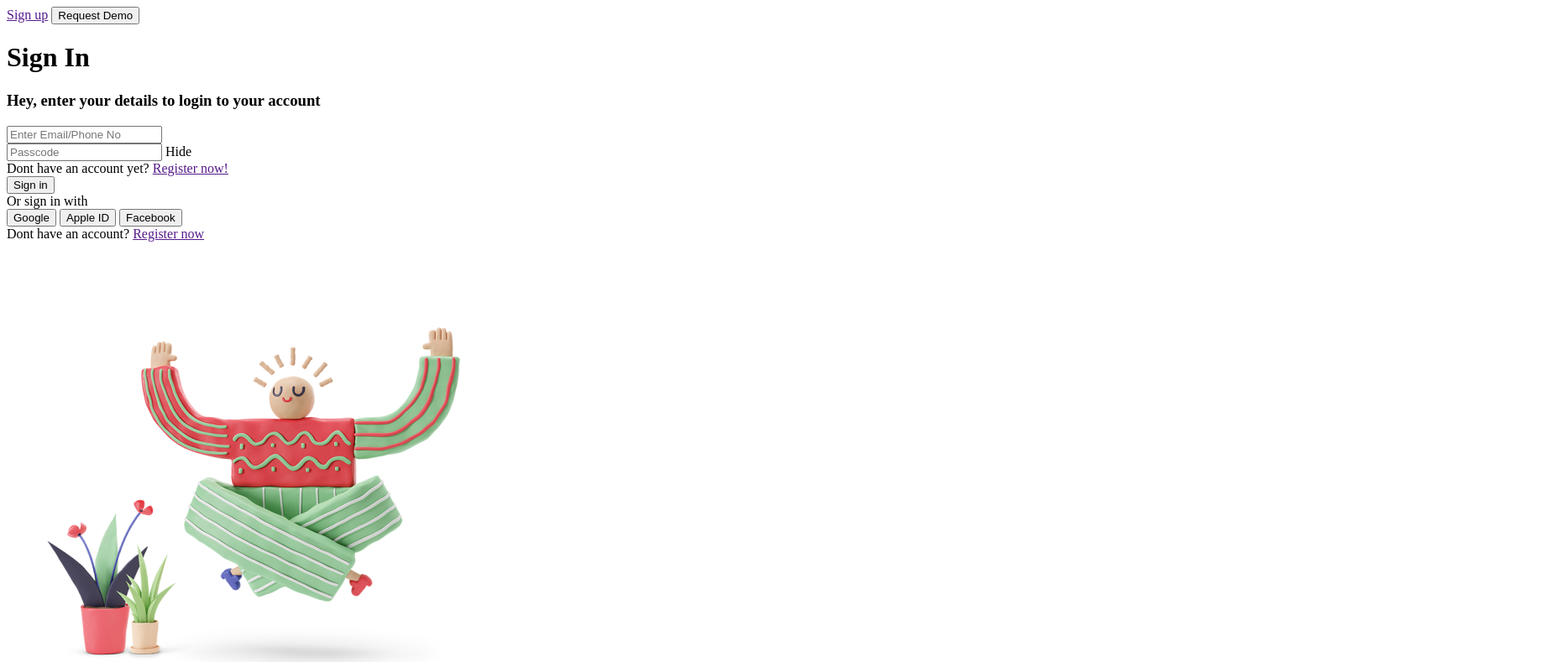
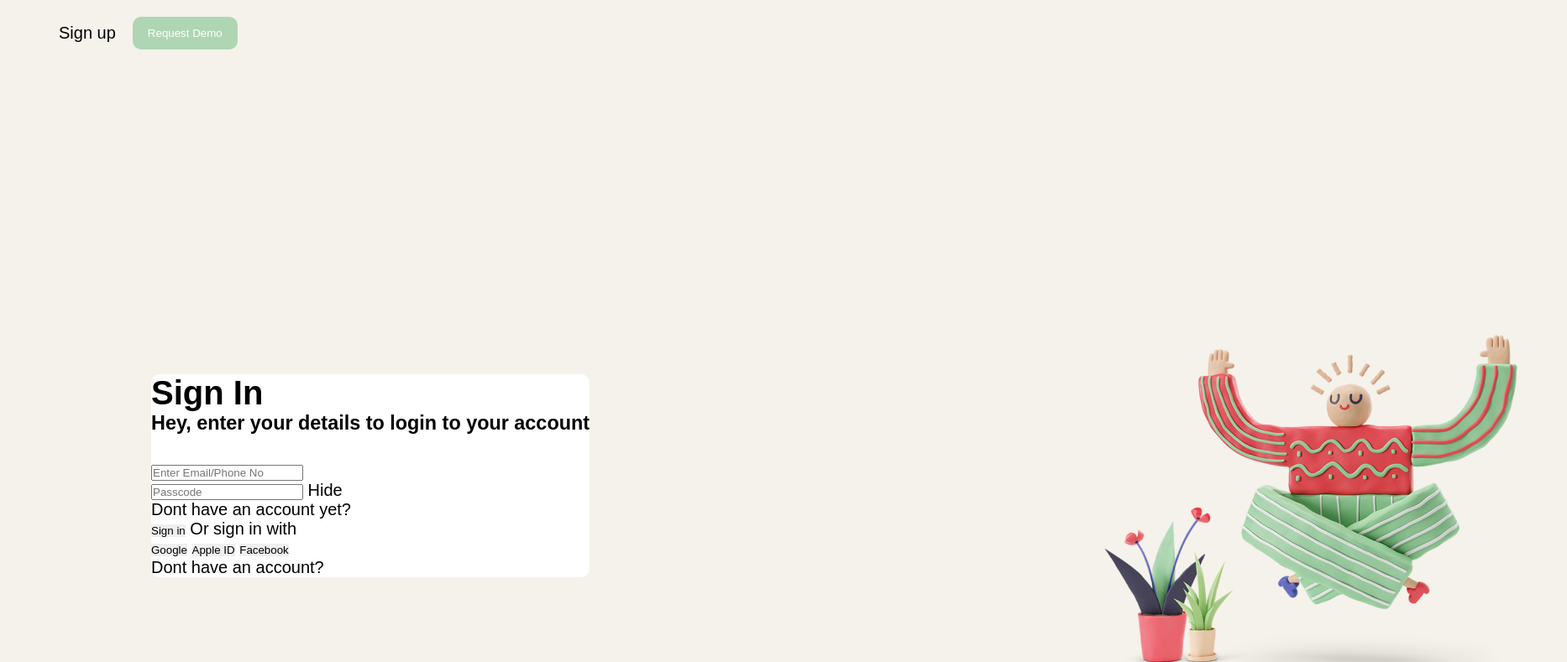
Before and after one commit to Vicki3-3-3/Tarea-clase-10-pagina-de-registro-FIGMA, a plain HTML site: page index.html in a window 1280 px wide. Shown: the top 789 px of the page at 84% size, 1866 px wide, since content can reach past the window. Drawn offline with nearby package versions, Linux system fonts and the light colour scheme.

Commit message:
agregado de css y problema con espaciado

```diff
--- a/index.html
+++ b/index.html
@@ -5,18 +5,21 @@
     <meta charset="UTF-8">
     <meta name="viewport" content="width=device-width, initial-scale=1.0">
     <title>Figma Log In - Tarea clase 10</title>
+    <link rel="stylesheet" href="./style.css">
 </head>
 
 <body>
     <header>
-        <a href=>Sign up</a>
-        <button>Request Demo</button>
+        <a href="" class="sign-up">Sign up</a>
+        <button class="btn-header">Request Demo</button>
     </header>
-
-    <body>
+    <main>
         <form action="">
+            <div>
                 <h1>Sign In</h1>
                 <h3>Hey, enter your details to login to your account</h3>
+            </div>
+            <div>
                 <input type="text" placeholder="Enter Email/Phone No">
                 <div>
                     <input type="text" placeholder="Passcode">
@@ -26,8 +29,8 @@
                     <span>Dont have an account yet?</span>
                     <a href="">Register now!</a>
                 </div>
+                <div>
                     <button>Sign in</button>
-            <div>
                     <span>Or sign in with</span>
                 </div>
                 <div>
@@ -39,9 +42,10 @@
                     <span>Dont have an account?</span>
                     <a href="">Register now</a>
                 </div>
+            </div>
+        </form>
         <img src="./images/figma log in.png" alt="person floating peacefully">
-        </form>
-    </body>
+    </main>
 </body>
 
 </html>
--- a/style.css
+++ b/style.css
@@ -1,9 +1,93 @@
+@import url(./fonts.css);
 @import url("https://cdn.jsdelivr.net/npm/bootstrap-icons@1.11.3/font/bootstrap-icons.min.css");
 
-@import url(./fonts.css)
+
+:root {
+    --primary-color: black;
+    --primary-background-color: #F5F2EB;
+    --secondary-background-color: #AED6B3;
+    --primary-font: Inter Sans, sans-serif;
+}
 
 * {
     margin: 0;
     padding: 0;
     box-sizing: border-box;
 }
+
+
+/*body section*/
+
+html{
+    font-family: var(--primary-font);
+    font-size: 20px;
+}
+
+body {
+    display: flex;
+    flex-direction: column;
+    background-color: #F5F2EB;
+    flex-wrap: nowrap;
+}
+
+button {
+    border: none;
+}
+
+a {
+    text-decoration: none;
+    color: transparent;
+}
+
+/*header section*/
+
+header {
+    padding: 20px 70px;
+    display: flex;
+    flex-wrap: nowrap;
+    flex-direction: row;
+    gap: 20px;
+    align-items: center;
+}
+
+.btn-header {
+    background-color: var(--secondary-background-color);
+    color: white;
+    padding: 12px 18px;
+    border-radius: 10px;
+}
+
+.sign-up {
+    color: black;
+}
+
+/*main section*/
+
+main{
+    display: flex;
+    flex-direction: row;
+    flex-wrap: nowrap;
+    align-items: center;
+}
+
+
+form {
+    background-color: #FFFFFF;
+    display: flex;
+    flex-direction: column;
+    gap: 32px;
+    position: relative;
+    border-radius: 10px;
+    top: 188px;
+    left: 180px;
+}
+
+img{
+    width: 598.8px;
+    height: 600px;
+    position: relative;
+    top: 218px;
+    left: 745px;
+}
+
+/*media queries*/
```
Lines whose indentation alone changed are shown as unchanged.
